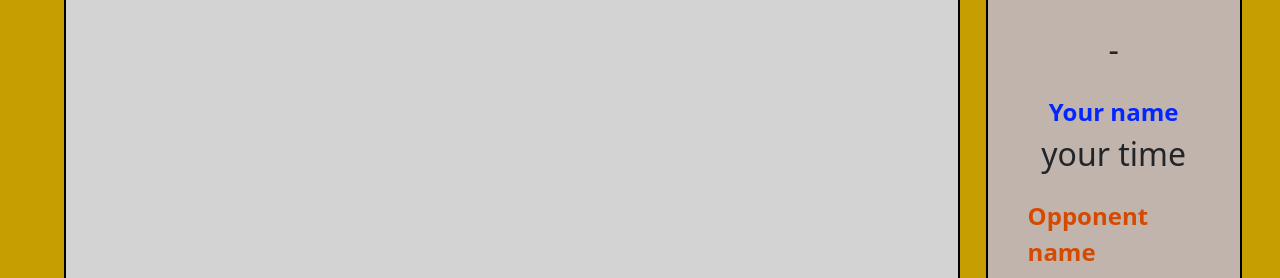
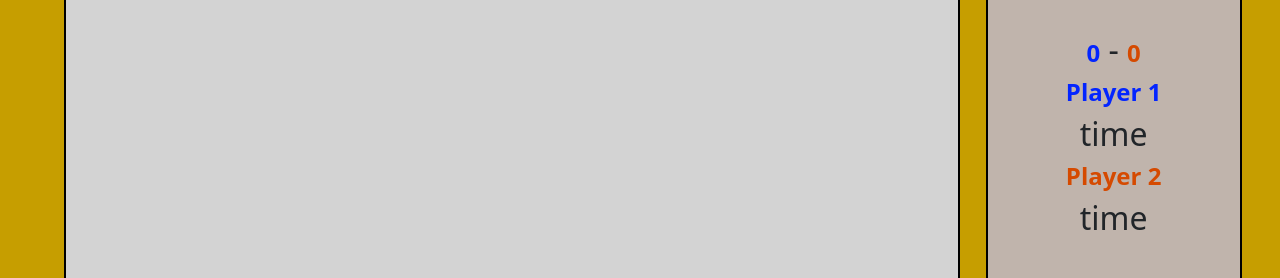
Before and after one commit to sofiapasco/virusGame, a website built with Vite: page frontend/index.html in a window 1280 px wide. Shown: the part 674-952 px from the top of the page. Built offline with nearby package versions, Linux system fonts and the light colour scheme; no server answers.

Commit message:
changed names and class of score element

```diff
--- a/frontend/index.html
+++ b/frontend/index.html
@@ -60,15 +60,17 @@
           <div id="scoreboard-wrapper">
             <h2 id="scoreboard-title">Scoreboard</h2>
 
-            <span id="your-score" class="blue, score"></span>
-            <span class="score">-</span>
-            <span id="opponent-score" class="orange, score"></span>
+            <div id="score-wrapper">
+              <span id="player1-score" class="blue">0</span>
+              <span>-</span>
+              <span id="player2-score" class="orange">0</span>
+            </div>
 
-            <div id="your-name" class="blue">Your name</div>
-            <div id="your-time" class="reaction-time">your time</div>
+            <div id="player1-name" class="blue">Player 1</div>
+            <div id="player1-time" class="reaction-time">time</div>
 
-            <div id="opponent-name" class="orange">Opponent name</div>
-            <div id="opponent-time" class="reaction-time">opponent time</div>
+            <div id="player2-name" class="orange">Player 2</div>
+            <div id="player2-time" class="reaction-time">time</div>
           </div>
         </div>
         <!-- Spelvy slut -->
--- a/frontend/src/assets/scss/_layout.scss
+++ b/frontend/src/assets/scss/_layout.scss
@@ -125,16 +125,21 @@ body {
   background-color: rgb(192, 180, 172);
 }
 
+#score-wrapper {
+  font-size: xx-large;
+}
+
+#your-score,
+#opponent-score {
+  font-size: xx-large;
+}
+
 #your-name {
   margin-top: 20px;
 }
 
 #opponent-name {
   margin-top: 20px;
-}
-
-.score {
-  font-size: xx-large;
 }
 
 .blue {
```
